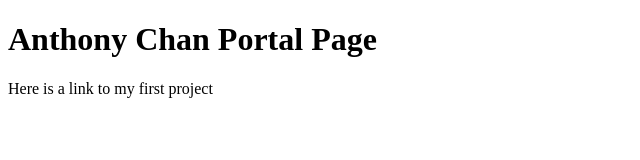
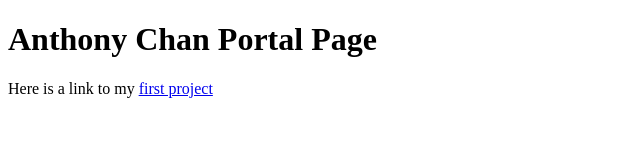
Before and after one commit to cck811/DES157A, a plain HTML site: page index.html in a window 1280 px wide. Shown: the full height of the page, 0-640 px from the left. Drawn offline with Linux system fonts and the light colour scheme.

Commit message:
link update

```diff
--- a/index.html
+++ b/index.html
@@ -8,6 +8,6 @@
 <body>
     <h1>Anthony Chan Portal Page</h1>
 
-    <p>Here is a link to my <a href="project1.html"></a>first project</p>
+    <p>Here is a link to my <a href="project1.html">first project</a></p>
 </body>
 </html>
```
